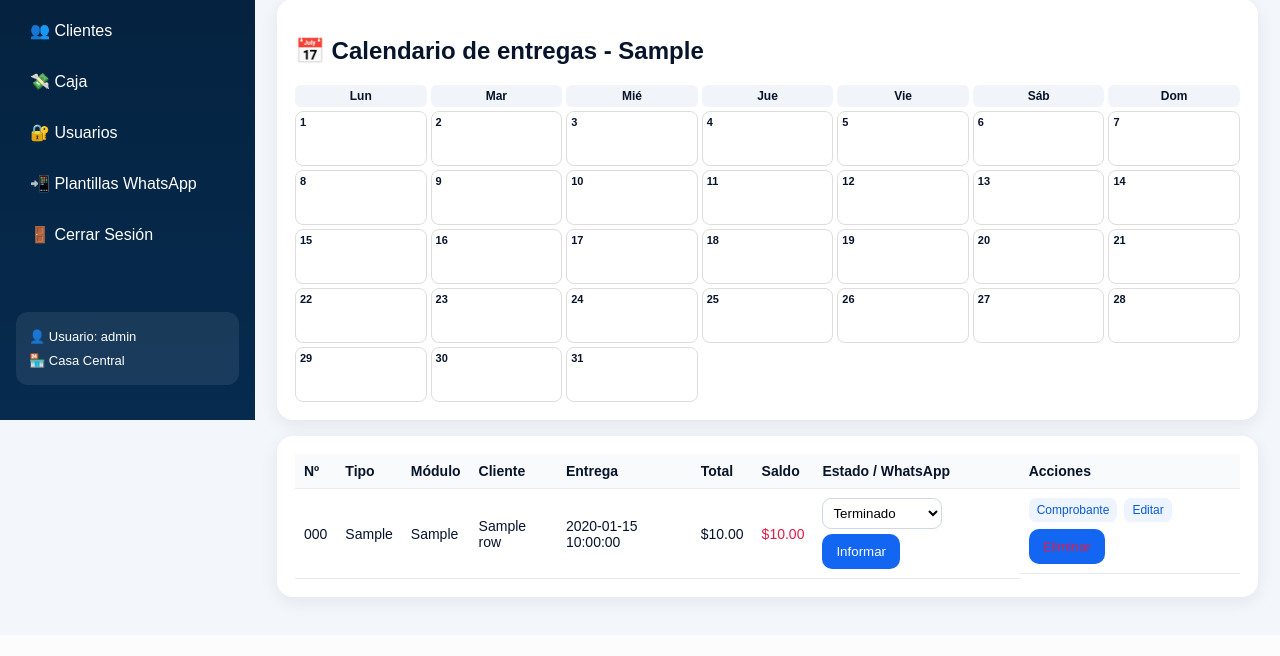
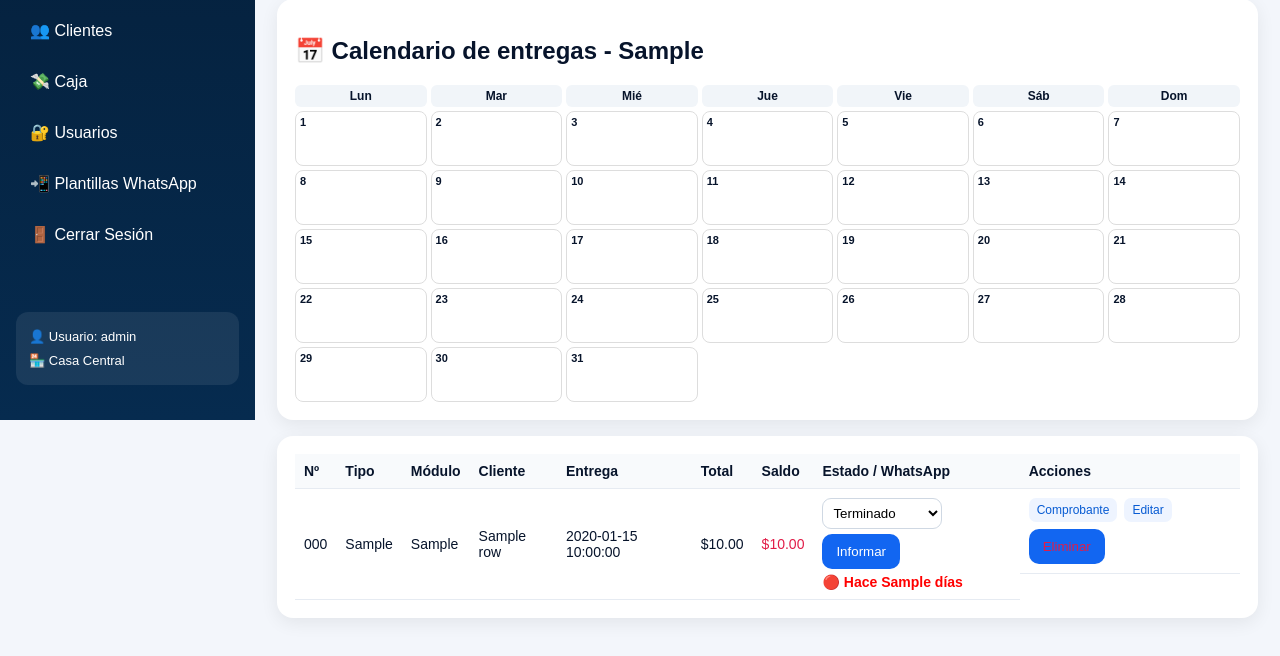
Before and after one commit to kmicaela20-ui/dms-sistema-pro, a Flask app: template templates/orders.html in a window 1280 px wide. Shown: the part 380-1036 px from the top of the page. Before the commit the page ends 989 px from the top, so only its background shows below. Run offline with Flask 3, Linux system fonts and the light colour scheme; the visitor is signed in with stand-in values (Sample User, id 1); the template is opened without the code that fills it: most values are stand-ins (such as "Sample title", 1, 10 or a date in 2020); parts of the project's set-up code (start-up, migrations or seed data) failed here and were passed over; some libraries are stand-ins or nearby versions.

Commit message:
Update orders.html

```diff
--- a/templates/orders.html
+++ b/templates/orders.html
@@ -228,6 +228,30 @@ Limpiar
 
     </form>
 
+    {% if r.status=='Terminado' and r.days_finished is not none %}
+
+      {% if r.days_finished < 7 %}
+
+        <div style="color:green;font-weight:bold;margin-top:5px;">
+          ✅ Hace {{r.days_finished}} días
+        </div>
+
+      {% elif r.days_finished < 14 %}
+
+        <div style="color:orange;font-weight:bold;margin-top:5px;">
+          ⚠️ Hace {{r.days_finished}} días
+        </div>
+
+      {% else %}
+
+        <div style="color:red;font-weight:bold;margin-top:5px;">
+          🔴 Hace {{r.days_finished}} días
+        </div>
+
+      {% endif %}
+
+  {% endif %}
+
   </td>
 
   <td class="actions">
```
